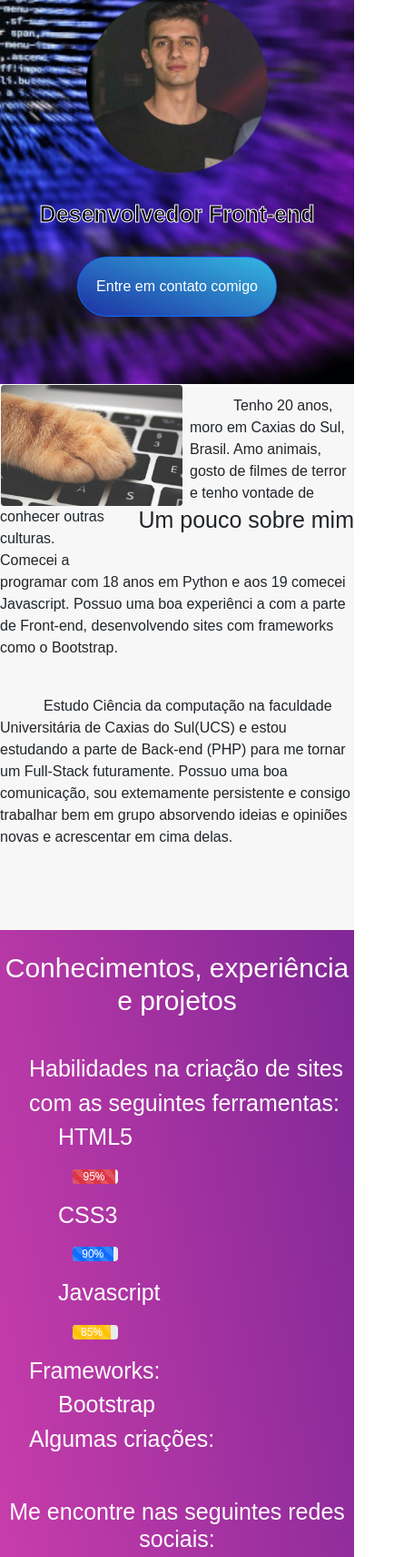
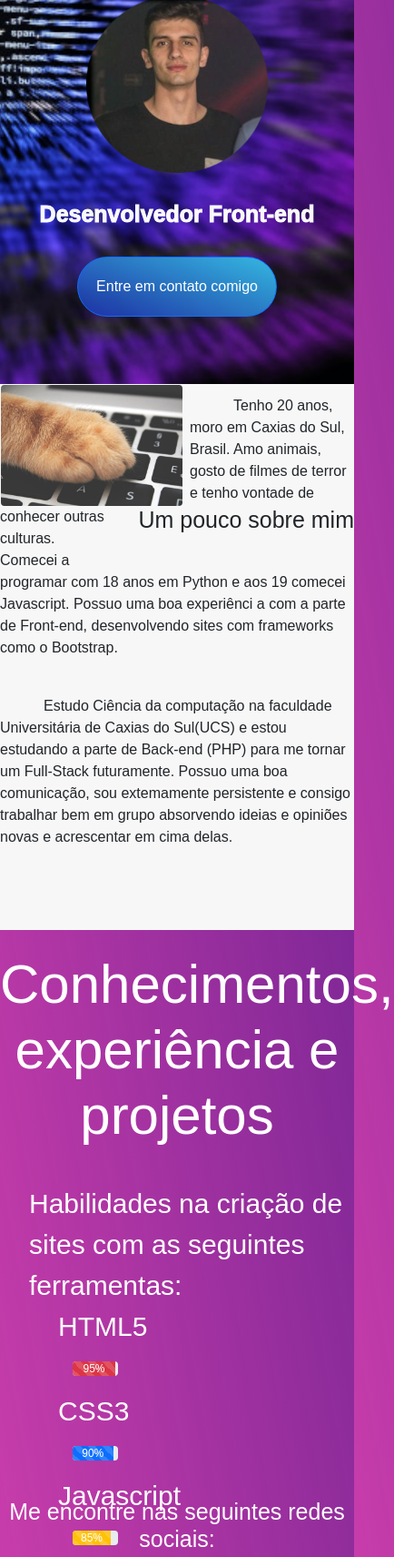
Before and after one commit to Santiago-Fae/meu-site, a plain HTML site: page index.html in a window 390 px wide. Shown: the part 214-1925 px from the top of the page at 91% size, 434 px wide, since content can reach past the window. Drawn offline with nearby package versions, Linux system fonts and the light colour scheme.

Commit message:
problema com css resolvido

```diff
--- a/estilo.css
+++ b/estilo.css
@@ -110,6 +110,7 @@ nav ul.fir li a.active, nav ul.fir li a:hover {
 	#check:checked ~ ul.fir {
 		left: 0;
 	}
+}
 
     /*PARALLAX*/
     #plx {
@@ -140,7 +141,7 @@ nav ul.fir li a.active, nav ul.fir li a:hover {
 		}
 	}
 
-
+}
 
 /*TELA INICIAL*/
   section#inicio{
@@ -274,16 +275,14 @@ h2.titulo {
 }
 
 @media (max-width: 600px) {
-	h2#tituloe {
+	tituloe {
 		font-size: 30px;
 	}
-	ul#expe{
+	expe{
 		font-size: 25px;
 
 	}
-	.progress {
-		font-size: px;
-	}
+
 }
 
 /*CONTATO*/
--- a/index.html
+++ b/index.html
@@ -4,7 +4,7 @@
     <meta charset="UTF-8">
     <meta http-equiv="X-UA-Compatible" content="IE=edge">
     <meta name="viewport" content="width=device-width, initial-scale=1.0">
-    <title>Santiago Faé - portifólio</title>
+    <title>Santiago Faé</title>
     <link href="https://cdn.jsdelivr.net/npm/bootstrap@5.0.0-beta2/dist/css/bootstrap.min.css" rel="stylesheet" integrity="sha384-BmbxuPwQa2lc/FVzBcNJ7UAyJxM6wuqIj61tLrc4wSX0szH/Ev+nYRRuWlolflfl" crossorigin="anonymous">
     <link rel="stylesheet" href="https://cdnjs.cloudflare.com/ajax/libs/font-awesome/5.11.2/css/all.css">
     <link rel="stylesheet" href="estilo.css">
@@ -140,6 +140,5 @@
     <p id="final">&copy;2021 Santiago Fae</p>
 </section>
     <script src="script.js"></script>
-    <script src="https://kit.fontawesome.com/a076d05399.js"></script>
 </body>
 </html>
```
